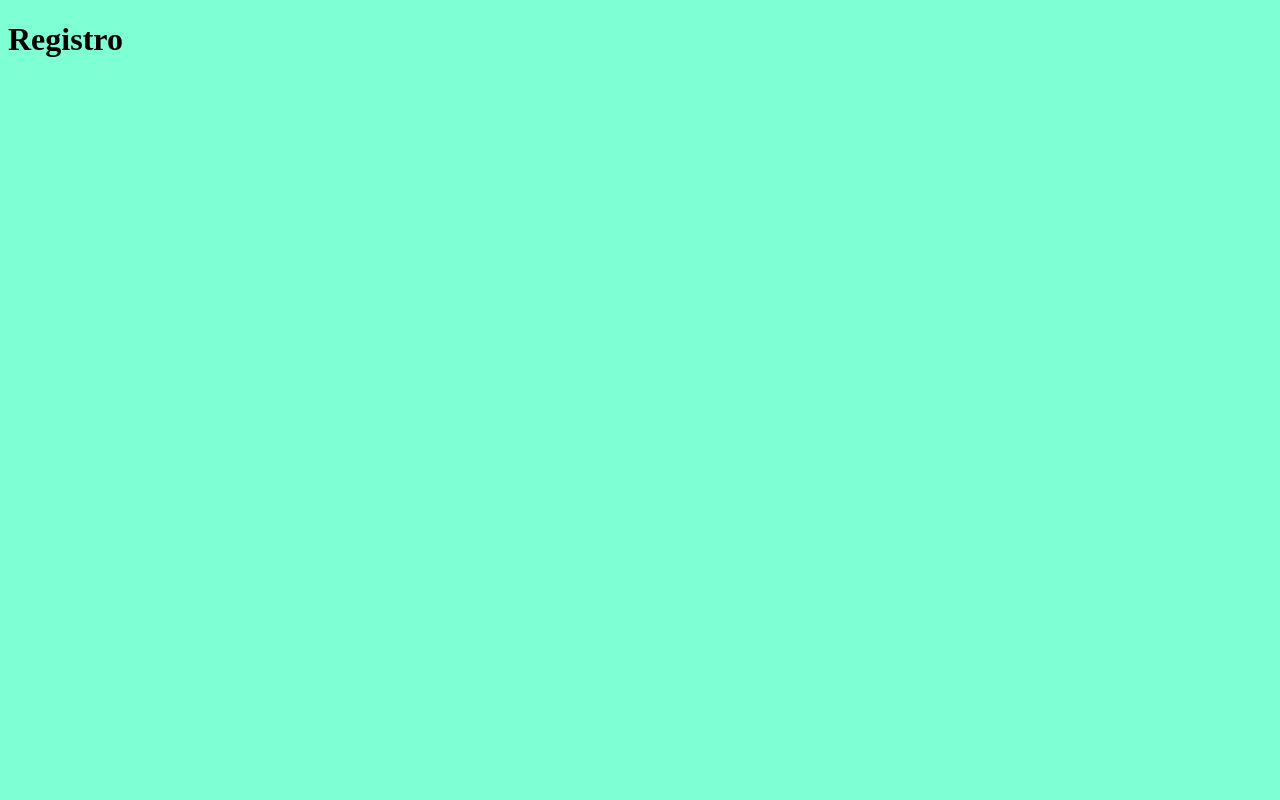
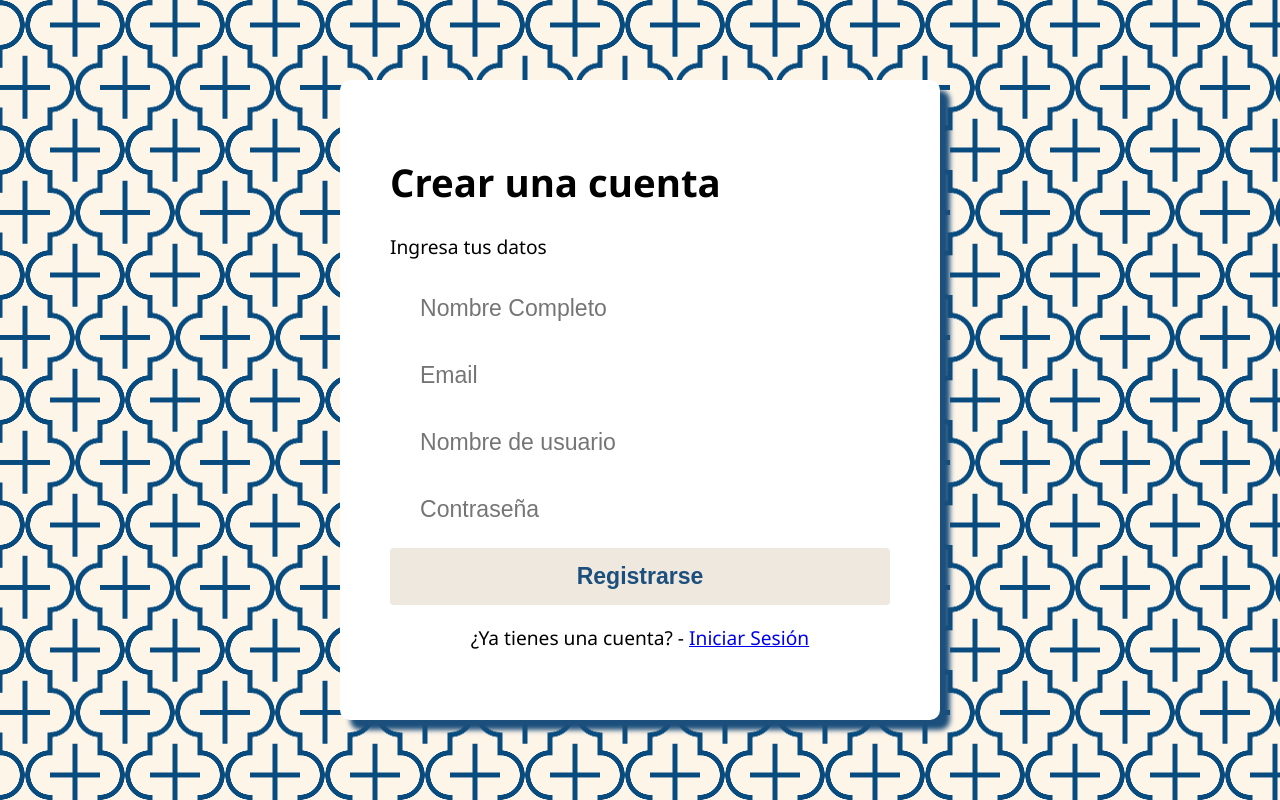
Before and after one commit to fergonalcantara/paints, a website: page app/pages/register.html in a window 1280 px wide. Drawn offline with Linux system fonts and the light colour scheme; files that its build step writes are made by us from their sources; files whose address does not match are found by name.

Commit message:
Login, Register & Admin View/Design - Routes

```diff
--- a/app/index.js
+++ b/app/index.js
@@ -13,6 +13,8 @@ console.log("Servidor corriendo en el puerto ", app.get("port"));
 
 // Configuracion
 app.use(express.static(__dirname + "/public"));
+
 // Rutas definidas
 app.get("/", (req,res)=> res.sendFile(__dirname + "/pages/login.html"));
 app.get("/register", (req,res)=> res.sendFile(__dirname + "/pages/register.html"));
+app.get("/admin", (req,res)=> res.sendFile(__dirname + "/pages/admin/admin.html"));
--- a/app/pages/register.html
+++ b/app/pages/register.html
@@ -8,6 +8,24 @@
     <script src="scripts/register.js" defer></script>
 </head>
 <body>
-    <h1>Registro</h1>
+    <main>
+        <div class="form-container">
+            <h1>Crear una cuenta</h1>
+            <p>Ingresa tus datos</p>
+            <form id="register-form">
+                <label for="name" class="sr-only">Nombre</label>
+                <input type="text" name="name" id="name" placeholder="Nombre Completo">
+                <label for="email" class="sr-only">Email</label>
+                <input type="email" name="email" id="email" placeholder="Email">
+                <label for="user" class="sr-only">Usuario</label>
+                <input type="text" name="user" id="user" placeholder="Nombre de usuario">
+                <label for="password" class="sr-only">Contraseña</label>
+                <input type="password" name="password" id="password" placeholder="Contraseña">
+                <button type="submit">Registrarse</button>
+                <p class="error escondido">Error al registrarse</p>
+            </form>
+            <p>¿Ya tienes una cuenta? - <a href="/">Iniciar Sesión</a></p>
+        </div>
+    </main>
 </body>
 </html>
--- a/app/public/css/style.css
+++ b/app/public/css/style.css
@@ -1,3 +1,85 @@
+html {
+  --s: 50px; /* control the size*/
+  --c1: #084c7f;
+  --c2: #fef5e9;
+
+  --t: calc(var(--s)/10);  /* control the thickness */
+  --_c: #0000 calc(98% - var(--t)),var(--c1) calc(100% - var(--t)) 98%,#0000;
+  --_s: calc(2*var(--s)) calc(5*var(--s)/2);
+  --_r0: /var(--_s) radial-gradient(calc(var(--s)/2) at 0    20%,var(--_c));
+  --_r1: /var(--_s) radial-gradient(calc(var(--s)/2) at 100% 20%,var(--_c));
+  background:
+    0 0 var(--_r0),calc(-1*var(--s)) calc(5*var(--s)/4) var(--_r0),
+    var(--s) 0 var(--_r1),0 calc(5*var(--s)/4) var(--_r1),
+    conic-gradient(at var(--t) calc(20% + 2*var(--t)),#0000 75%,var(--c1) 0)
+    calc(var(--t)/-2) calc(var(--s) - var(--t))/var(--s) calc(5*var(--s)/4),
+    repeating-conic-gradient(var(--c2) 0 25%,#0000 0 50%)
+    var(--s) calc(var(--s)/-8)/var(--_s),
+    conic-gradient(from 90deg at var(--t) var(--t),var(--c2) 25%,var(--c1) 0)
+    calc((var(--s) - var(--t))/2) calc((var(--s) - var(--t))/2)/var(--s) calc(5*var(--s)/4);
+}
+
 body{
-    background-color: aquamarine;
+    margin: 0;
+    font-family: 'Segoe UI', Tahoma, Geneva, Verdana, sans-serif;
+    display: flex;
+    justify-content: center;
+    align-items: center;
+    min-height: 100svh;
+    font-size: larger;
 }
+
+.form-container{
+    width: 500px;
+    background-color: white;
+    border-radius: 10px;
+    padding: 50px;
+    box-shadow: 10px 10px 5px #1C4F7B;
+}
+
+form{
+    display: flex;
+    flex-direction: column;
+    gap: 10px;
+}
+
+form+p, form p{
+    text-align: center;
+}
+
+input, button {
+    border-radius: 4px;
+    border: unset;
+    padding: 15px 30px;
+    font-size: larger;
+}
+
+button{
+    background-color: #EEE8DF;
+    color: #1C4F7B;
+    font-weight: bold;
+    cursor: pointer;
+}
+
+button:hover {
+    background-color: #1C4F7B;
+    color: white;
+}
+
+.error {
+    color: rgb(255, 81, 81);
+
+}
+
+.escondido {
+    display: none;
+}
+
+.sr-only{
+    position: absolute;
+    left: -100000px;
+    top: auto;
+    width: 1px;
+    height: 1px;
+    overflow: hidden;
+}
```
Also changed, not shown: app/pages/admin/admin.html (added, +18 -0 lines), app/pages/login.html (+15 -1 lines), app/public/scripts/admin.js (added).
